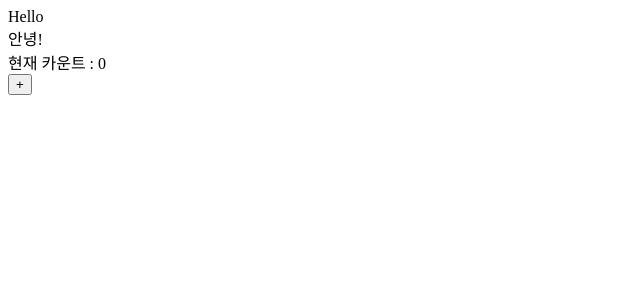
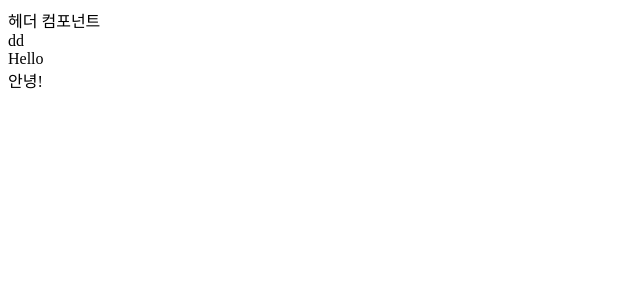
Before and after one commit to C17AN/udemy-booster-extension, a Vue app: page / in a window 1280 px wide. Shown: the top 300 px of the page, without its empty margins (0-640 px from the left). Built offline with nearby package versions, Linux system fonts and the light colour scheme.

Commit message:
헤더 컴포넌트 작성

```diff
--- a/src/App.vue
+++ b/src/App.vue
@@ -1,19 +1,18 @@
 <template>
-  <div>
-    <Login msg="Hello" />
-    <div>안녕!</div>
-    <div>현재 카운트 : {{ count }}</div>
-    <button @click="increment">+</button>
-  </div>
+  <Header />
+  <Login msg="Hello" />
+  <div>안녕!</div>
 </template>
 
 <script>
+import Header from "./components/Header.vue";
 import Login from "./components/Login.vue";
 
 export default {
   name: "App",
   components: {
     Login,
+    Header,
   },
   methods: {
     increment() {
--- /dev/null
+++ b/src/components/Header.vue
@@ -0,0 +1,10 @@
+<template>
+  <header>헤더 컴포넌트</header>
+  <div>dd</div>
+</template>
+
+<script>
+export default {};
+</script>
+
+<style></style>
--- /dev/null
+++ b/src/style.css
@@ -0,0 +1,10 @@
+* {
+  box-sizing: border-box;
+}
+
+body,
+html {
+  margin: 0;
+  padding: 0;
+  width: 450px;
+}
```
